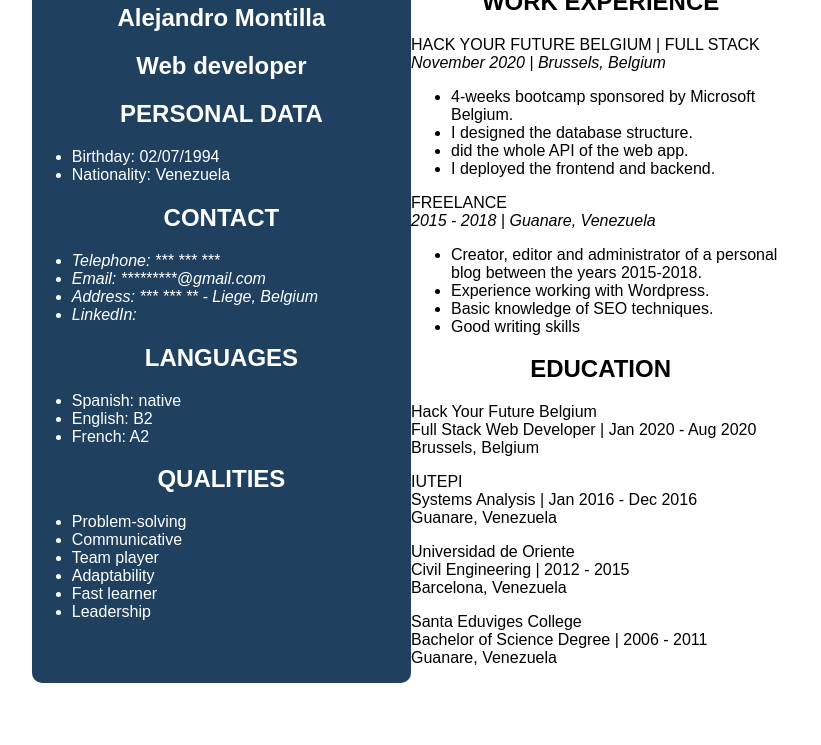
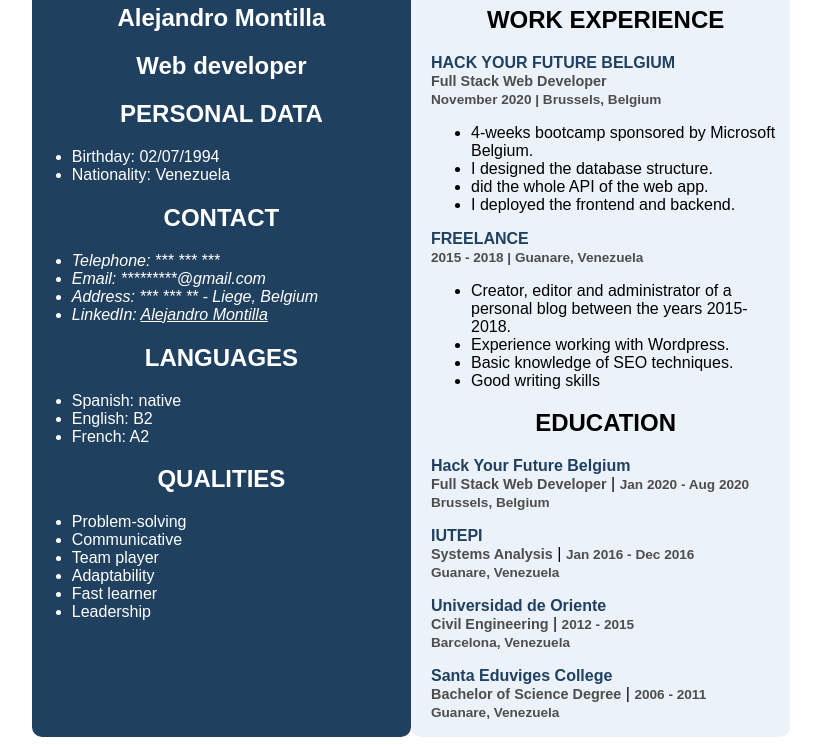
Before and after one commit to AlejoVE/My-CV, a plain HTML site: page index.html in a window 1280 px wide. Shown: the part 390-1135 px from the top of the page, without its empty margins (229-1050 px from the left). Before the commit the page ends 1081 px from the top, so only its background shows below. Drawn offline with Linux system fonts and the light colour scheme.

Commit message:
Add styles completed

```diff
--- a/index.html
+++ b/index.html
@@ -31,7 +31,13 @@
 							<li>Telephone: *** *** ***</li>
 							<li>Email: *********@gmail.com</li>
 							<li>Address: *** *** ** - Liege, Belgium</li>
-							<li>LinkedIn:</li>
+							<li>
+								LinkedIn:
+								<a
+									href="https://www.linkedin.com/in/alejandro-montilla/"
+									>Alejandro Montilla</a
+								>
+							</li>
 						</ul>
 					</address>
 				</section>
@@ -55,7 +61,7 @@
 					</ul>
 				</section>
 			</section>
-			<section>
+			<section class="right-container">
 				<section>
 					<h2>SKILLS</h2>
 					<p>
@@ -86,8 +92,12 @@
 				<section>
 					<h2>WORK EXPERIENCE</h2>
 					<p>
-						HACK YOUR FUTURE BELGIUM | FULL STACK<br />
-						<em>November 2020 | Brussels, Belgium</em>
+						<span class="institution">HACK YOUR FUTURE BELGIUM</span
+						><br />
+						<span class="rol">Full Stack Web Developer</span><br />
+						<span class="place-date"
+							>November 2020 | Brussels, Belgium</span
+						>
 					</p>
 					<ul>
 						<li>4-weeks bootcamp sponsored by Microsoft Belgium.</li>
@@ -96,8 +106,10 @@
 						<li>I deployed the frontend and backend.</li>
 					</ul>
 					<p>
-						FREELANCE<br />
-						<em>2015 - 2018 | Guanare, Venezuela</em>
+						<span class="institution">FREELANCE</span><br />
+						<span class="place-date"
+							>2015 - 2018 | Guanare, Venezuela</span
+						>
 					</p>
 					<ul>
 						<li>
@@ -112,25 +124,30 @@
 				<section>
 					<h2>EDUCATION</h2>
 					<p>
-						Hack Your Future Belgium <br />
-						Full Stack Web Developer | Jan 2020 - Aug 2020 <br />
-						Brussels, Belgium
+						<span class="institution">Hack Your Future Belgium</span>
+						<br />
+						<span class="rol">Full Stack Web Developer</span>
+						| <span class="place-date">Jan 2020 - Aug 2020</span> <br />
+						<span class="place-date">Brussels, Belgium</span>
 					</p>
 					<p>
-						IUTEPI <br />
-						Systems Analysis | Jan 2016 - Dec 2016 <br />
-						Guanare, Venezuela
+						<span class="institution">IUTEPI</span> <br />
+						<span class="rol">Systems Analysis</span> |
+						<span class="place-date">Jan 2016 - Dec 2016</span> <br />
+						<span class="place-date">Guanare, Venezuela</span>
 					</p>
 
 					<p>
-						Universidad de Oriente <br />
-						Civil Engineering | 2012 - 2015 <br />
-						Barcelona, Venezuela
+						<span class="institution">Universidad de Oriente</span> <br />
+						<span class="rol">Civil Engineering</span> |
+						<span class="place-date">2012 - 2015 <br /></span>
+						<span class="place-date">Barcelona, Venezuela</span>
 					</p>
 					<p>
-						Santa Eduviges College <br />
-						Bachelor of Science Degree | 2006 - 2011 <br />
-						Guanare, Venezuela
+						<span class="institution">Santa Eduviges College</span> <br />
+						<span class="rol">Bachelor of Science Degree</span> |
+						<span class="place-date">2006 - 2011</span><br />
+						<span class="place-date">Guanare, Venezuela</span>
 					</p>
 				</section>
 			</section>
--- a/style.css
+++ b/style.css
@@ -5,6 +5,10 @@ body {
 
 h1, h2 {
     text-align: center;
+}
+
+a {
+    color: white;
 }
 
 img {
@@ -25,6 +29,13 @@ img {
     border-radius: 10px;
 }
 
+.right-container {
+    padding-left: 20px;
+    padding-right: 10px;
+    background-color: #ecf2f9;
+    border-radius: 10px;
+}
+
 #container-skills {
     display: grid;
     grid-template-columns: repeat(2, 50%);
@@ -38,3 +49,20 @@ img {
 .grid h3 {
     color: red
 }
+
+.institution {
+    color: #204060;
+    font-weight: bold;
+}
+
+.rol {
+    font-size: 90%;
+    color: #4d4d4d;
+    font-weight: bold;
+}
+
+.place-date {
+    font-weight: bold;
+    font-size: 85%;
+    color: #4d4d4d;
+}
```
